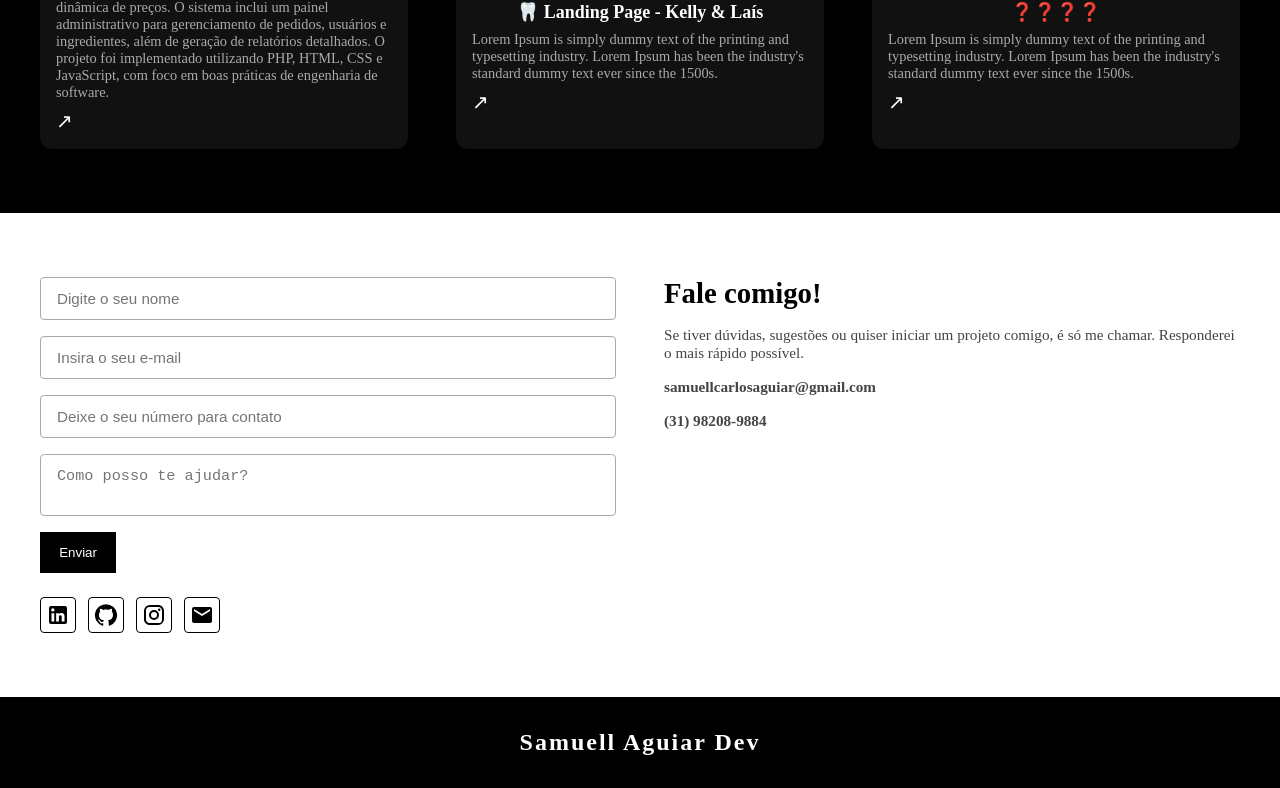
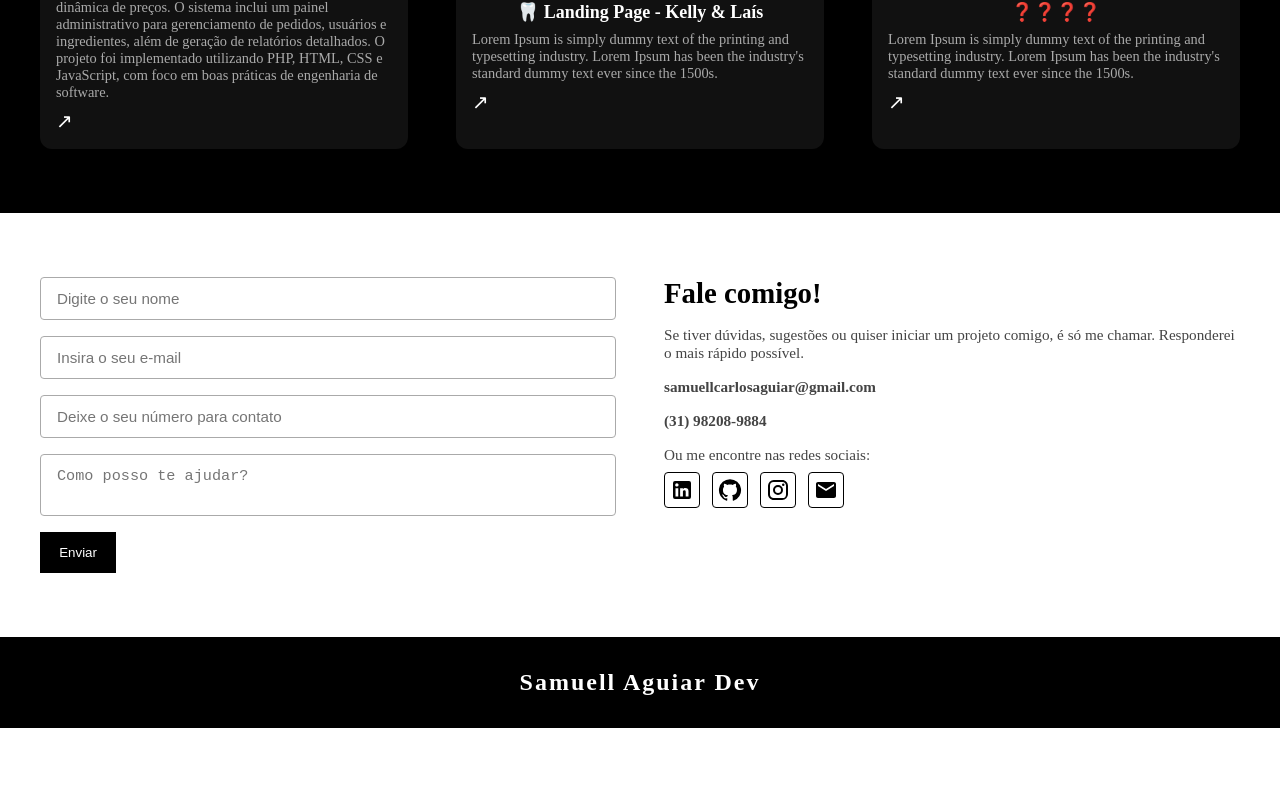
Before and after one commit to SamuellAguiar/Portfolio, a React (Vite) app in the folder portfolio/: page / in a window 1280 px wide. Shown: the part 2890-3678 px from the top of the page. After the commit the page ends 3618 px from the top, so only its background shows below. Built offline with nearby package versions, Linux system fonts and the light colour scheme.

Commit message:
feat(contato): atualiza componente Contact.jsx para melhorias e correções

```diff
--- a/portfolio/src/components/contact/Contact.jsx
+++ b/portfolio/src/components/contact/Contact.jsx
@@ -5,24 +5,38 @@ import {
      LinkedIn,
      Email,
 } from "@mui/icons-material";
+import emailjs from 'emailjs-com';
+import React, { useRef } from 'react';
 
 function Contact() {
+     const form = useRef();
+
+     const sendEmail = (e) => {
+          e.preventDefault();
+          emailjs.sendForm(
+               'service_7v5ynpq', // Substitua pelo seu Service ID
+               'template_g9vi1wj', // Substitua pelo seu Template ID
+               form.current,
+               'JfEVFBFv1GoGP43bo' // Substitua pelo seu User ID (public key)
+          ).then((result) => {
+               alert("Mensagem enviada com sucesso!");
+               form.current.reset(); // Limpa o formulário após o envio
+          }, (error) => {
+               alert("Erro ao enviar mensagem.");
+          });
+     };
+
      return (
-          <section className="contact-section" id="contact">
+          <section className="contact-section" id="contact" >
                <div className="contact-container">
                     {/* Formulário */}
-                    <form className="contact-form">
+                    <form className="contact-form" ref={form} onSubmit={sendEmail}>
                          <input type="text" placeholder="Digite o seu nome" required />
                          <input type="email" placeholder="Insira o seu e-mail" required />
                          <input type="tel" placeholder="Deixe o seu número para contato" />
-                         <textarea placeholder="Como posso te ajudar?" required></textarea>
+                         <textarea name="message" placeholder="Como posso te ajudar?" required></textarea>
                          <button type="submit">Enviar</button>
-                         <div className="social-icons">
-                              <a href="https://www.linkedin.com/in/samuell-aguiar/"><LinkedIn /></a>
-                              <a href="https://github.com/SamuellAguiar"><GitHub /></a>
-                              <a href="https://www.instagram.com/samuell.ag/"><Instagram /></a>
-                              <a href="mailto:samuellcarlosaguiar@gmail.com"><Email /></a>
-                         </div>
+
                     </form>
 
                     {/* Texto e contato */}
@@ -33,6 +47,14 @@ function Contact() {
                          </p>
                          <p><strong>samuellcarlosaguiar@gmail.com</strong></p>
                          <p><strong>(31) 98208-9884</strong></p>
+                         <p>Ou me encontre nas redes sociais:</p>
+                         {/* Ícones de redes sociais */}
+                         <div className="social-icons">
+                              <a href="https://www.linkedin.com/in/samuell-aguiar/"><LinkedIn /></a>
+                              <a href="https://github.com/SamuellAguiar"><GitHub /></a>
+                              <a href="https://www.instagram.com/samuell.ag/"><Instagram /></a>
+                              <a href="mailto:samuellcarlosaguiar@gmail.com"><Email /></a>
+                         </div>
                     </div>
                </div>
           </section>
```
